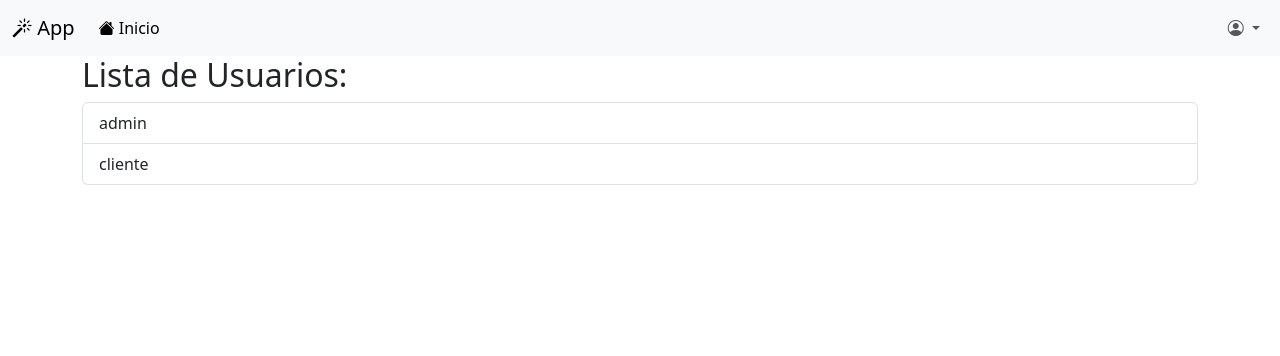
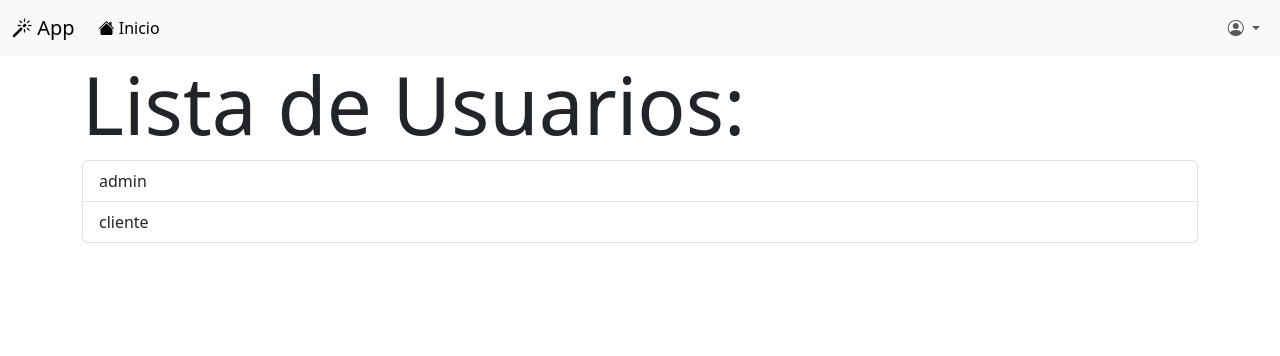
Before and after one commit to marceloaudisioClases/catalogo1830, a CodeIgniter app: page /catalogo/index.php/usuarios/index in a window 1280 px wide. Shown: the top 356 px of the page. Run offline with CodeIgniter, Linux system fonts and the light colour scheme; data comes from the database, SQL or seed files in the repository.

Commit message:
Update usuarios.php

```diff
--- a/application/views/usuarios.php
+++ b/application/views/usuarios.php
@@ -14,7 +14,7 @@
     <div class="container">
         <div class="row">
             <div class="col">
-            <h2>Lista de Usuarios:</h2>
+            <h1 class="display-1">Lista de Usuarios:</h1>
                         <div class="list-group">
                 <?php foreach($usuarios as $u) { ?>
                   <a href="#" class="list-group-item list-group-item-action"><?php echo $u["usuario"];?></a>
```
